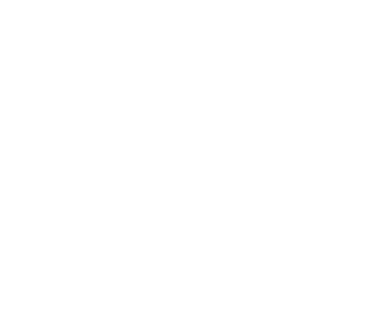
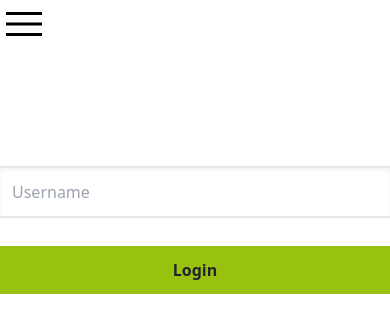
Before and after one commit to c3c1l1a/Doctors-Appointment-Front-End, a React (Create React App) app: page /login in a window 390 px wide. Before the commit this address had no page. Shown: the top 332 px of the page. Built offline with nearby package versions, Linux system fonts and the light colour scheme.

Commit message:
Add mobile login form

```diff
--- /dev/null
+++ b/src/components/auth/auth.css
@@ -0,0 +1,18 @@
+@tailwind base;
+@tailwind components;
+@tailwind utilities;
+
+
+@layer components {
+  .auth-form {
+  	@apply flex flex-col h-screen pt-28 gap-7
+  }
+
+  .form-input {
+  	@apply p-3 shadow-inner border-y-2
+  }
+
+  .auth-form > .submit-button {
+  	@apply bg-main p-3 font-bold
+  }
+}
--- /dev/null
+++ b/src/components/auth/login-form.js
@@ -0,0 +1,15 @@
+import React from 'react';
+import './auth.css';
+
+function LoginForm() {
+  return (
+    <div className="app">
+      <form className="auth-form">
+        <input className="form-input" type="text" placeholder="Username" name="username" />
+        <button className="submit-button" type="submit">Login</button>
+      </form>
+    </div>
+  );
+}
+
+export default LoginForm;
--- /dev/null
+++ b/src/components/auth/login.js
@@ -0,0 +1,15 @@
+import React from 'react';
+import LoginForm from './login-form';
+import Navigation from '../nav/navigation';
+import './auth.css';
+
+function Login() {
+  return (
+    <div className="app">
+      <Navigation />
+      <LoginForm />
+    </div>
+  );
+}
+
+export default Login;
--- a/src/components/nav/navigation.js
+++ b/src/components/nav/navigation.js
@@ -52,6 +52,9 @@
         <NavLink to="/delete-doctor" className={(isActive) => `nav-bar-item${isActive.isActive ? ' nav-item-current' : ''}`}>
           Delete Doctor
         </NavLink>
+        <NavLink to="/login" className={(isActive) => `nav-bar-item${isActive.isActive ? ' nav-item-current' : ''}`}>
+          Login
+        </NavLink>
       </nav>
     </div>
   );
--- a/src/index.js
+++ b/src/index.js
@@ -6,6 +6,7 @@
 import NewDoctorForm from './components/doctors/new-doctor-form';
 import DeleteDoctor from './components/doctors/delete-doctor';
 import DoctorsList from './components/doctors/doctors-list';
+import Login from './components/auth/login';
 import './index.css';
 import '../node_modules/bootstrap/dist/css/bootstrap.min.css';
 import './App.css';
@@ -21,6 +22,7 @@
         <Route exact path="/appointments" element={<AppointmentsList />} />
         <Route exact path="/add-new-doctor" element={<NewDoctorForm />} />
         <Route exact path="/delete-doctor" element={<DeleteDoctor />} />
+        <Route exact path="/login" element={<Login />} />
       </Routes>
     </Router>
   </React.StrictMode>,
```
